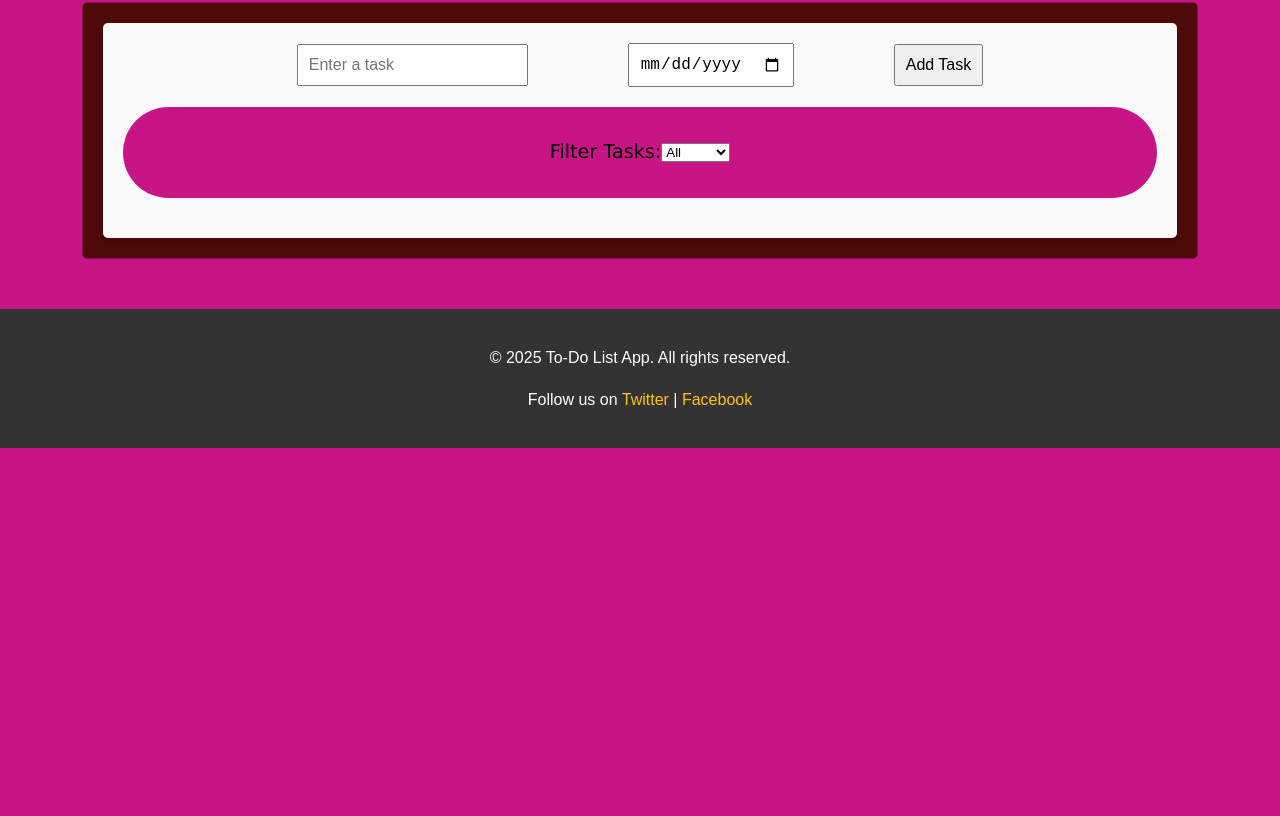
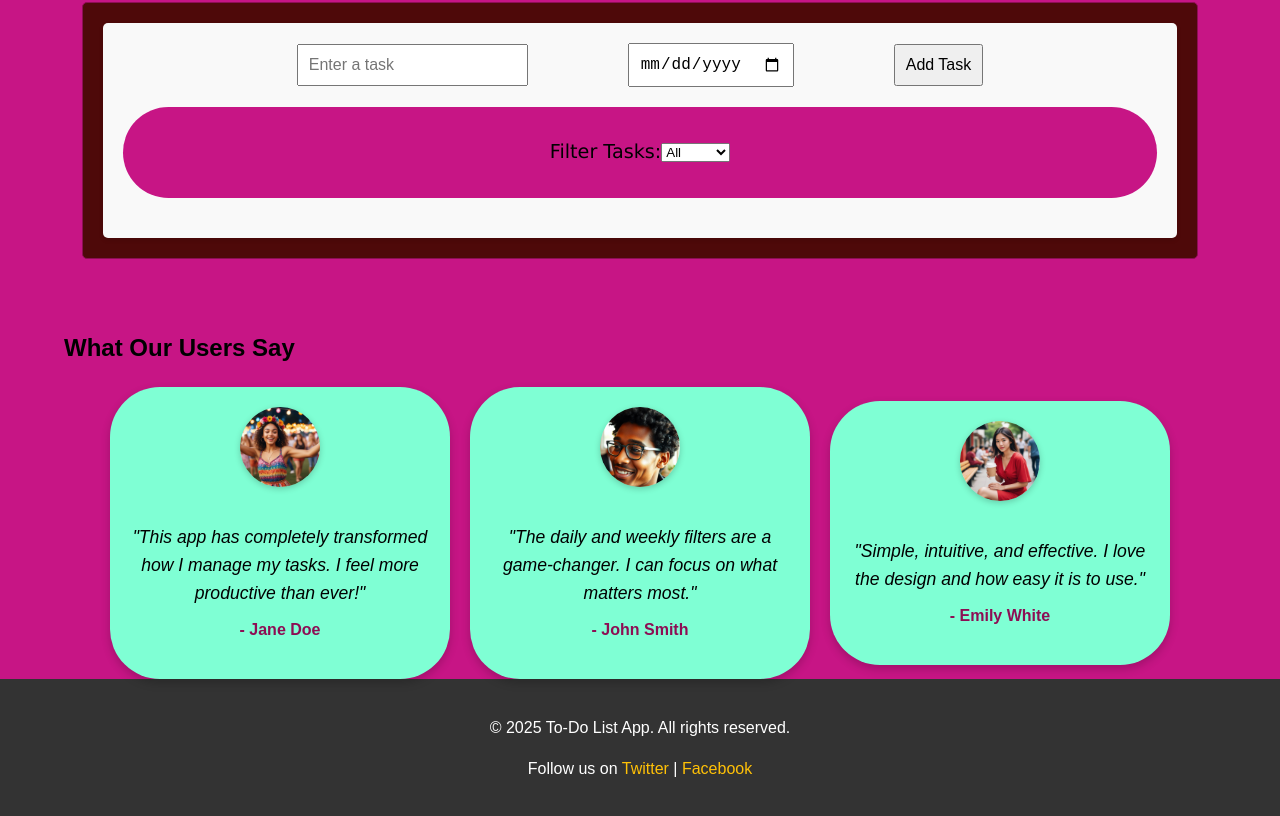
Before and after one commit to IdaraKoffi/alx-portfolio_project, a plain HTML site: page todo-list-app/index.html in a window 1280 px wide. Shown: the part 1641-2457 px from the top of the page. Before the commit the page ends 2089 px from the top, so only its background shows below. Drawn offline with Linux system fonts and the light colour scheme; a script that the page names is missing.

Commit message:
update on testimonials

```diff
--- a/todo-list-app/index.html
+++ b/todo-list-app/index.html
@@ -81,6 +81,29 @@
     </div>
   </section>
 
+  <section class="testimonials" id="testimonials">
+    <div class="container">
+      <h2>What Our Users Say</h2>
+      <div class="testimonials-container">
+        <div class="testimonial">
+          <img src="user1.jpg" alt="Jane Doe">
+          <p>"This app has completely transformed how I manage my tasks. I feel more productive than ever!"</p>
+          <h3>- Jane Doe</h3>
+        </div>
+        <div class="testimonial">
+          <img src="user2.jpg" alt="John Smith">
+          <p>"The daily and weekly filters are a game-changer. I can focus on what matters most."</p>
+          <h3>- John Smith</h3>
+        </div>
+        <div class="testimonial">
+          <img src="user3.jpg" alt="Emily White">
+          <p>"Simple, intuitive, and effective. I love the design and how easy it is to use."</p>
+          <h3>- Emily White</h3>
+        </div>
+      </div>
+    </div>
+  </section>
+
   <!-- Footer -->
   <footer class="footer">
     <div class="container">
--- a/todo-list-app/styles.css
+++ b/todo-list-app/styles.css
@@ -215,6 +215,52 @@ body {
   font-family: 'Courier New', Courier, monospace;
 }
 
+.testimonials-container {
+  display: flex;
+  flex-direction: column;
+  align-items: center;
+  gap: 20px;
+}
+
+.testimonials-container {
+  display: flex;
+  flex-direction: row;
+  justify-content: center;
+  gap: 20px;
+  flex-wrap: wrap;
+}
+
+.testimonial {
+  background-color: aquamarine;
+  padding: 20px;
+  border-radius: 50px;
+  box-shadow: 0 4px 10px rgba(0, 0, 0, 0.2);
+  width: 300px;
+  text-align: center;
+}
+
+.testimonial img {
+  width: 80px;
+  height: 80px;
+  border-radius: 50%;
+  object-fit: cover;
+  margin-bottom: 10px;
+  box-shadow: 0 2px 6px rgba(0, 0, 0, 0.2);
+}
+
+.testimonial p {
+  font-size: 1.1rem;
+  font-style: italic;
+  margin-bottom: 10px;
+}
+
+.testimonial h3 {
+  font-size: 1rem;
+  font-weight: bold;
+  margin-top: 10px;
+  color: #8d0e54;
+}
+
 /* Footer */
 .footer {
   background: #333;
```
Also changed, not shown: todo-list-app/user1.jpg (added), todo-list-app/user2.jpg (added), todo-list-app/user3.jpg (added).
